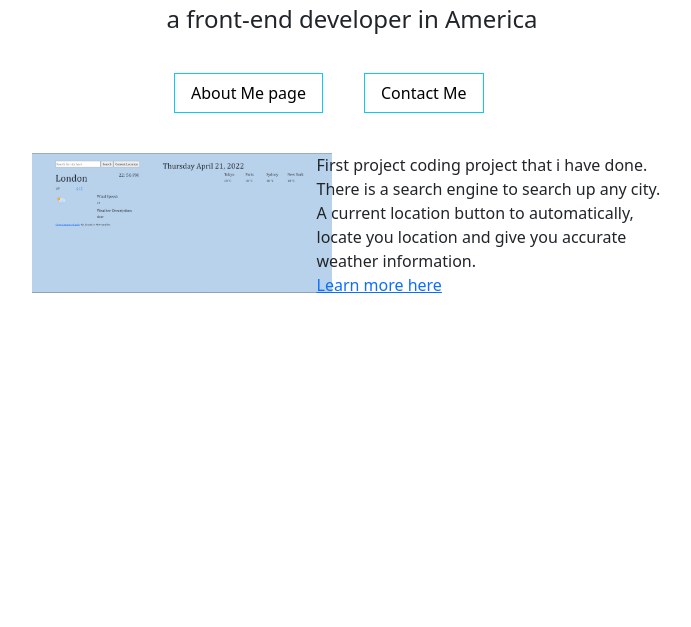
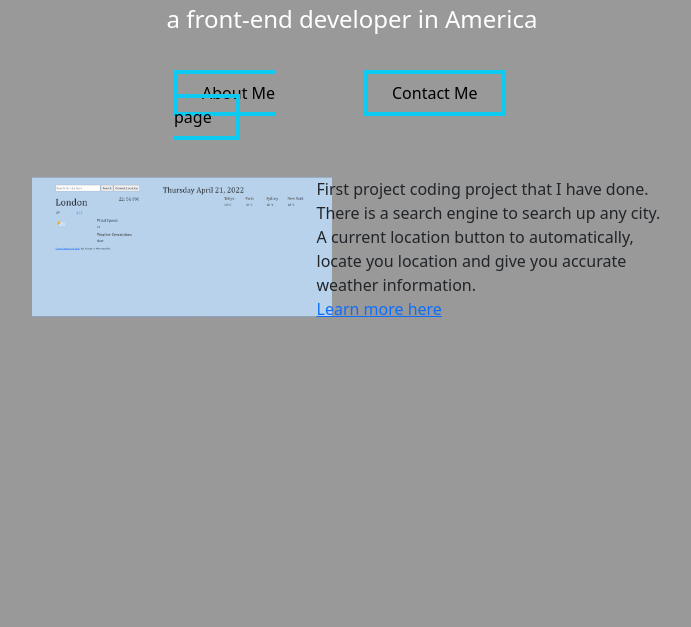
Before and after one commit to liss2022/SheCodees-profolio, a plain HTML site: page index.html in a window 1280 px wide. Shown: the part 173-800 px from the top of the page, without its empty margins (288-979 px from the left). Drawn offline with nearby package versions, Linux system fonts and the light colour scheme.

Commit message:
add css properties

```diff
--- a/css/styles.css
+++ b/css/styles.css
@@ -1,3 +1,12 @@
+:root {
+  --heading-colors: white;
+  --website-color: #999999;
+}
 body {
-  background: #2e2e2e;
+  background-color: var(--website-color);
 }
+h1,
+h3,
+h4 {
+  color: var(--heading-colors);
+}
--- a/index.html
+++ b/index.html
@@ -4,13 +4,13 @@
     <meta charset="UTF-8" />
     <meta http-equiv="X-UA-Compatible" content="IE=edge" />
     <meta name="viewport" content="width=device-width, initial-scale=1.0" />
-    <link rel="stylesheet" href="css/styles.css" />
     <link
       href="https://cdn.jsdelivr.net/npm/bootstrap@5.1.3/dist/css/bootstrap.min.css"
       rel="stylesheet"
       integrity="sha384-1BmE4kWBq78iYhFldvKuhfTAU6auU8tT94WrHftjDbrCEXSU1oBoqyl2QvZ6jIW3"
       crossorigin="anonymous"
     />
+    <link rel="stylesheet" href="css/styles.css" />
     <title>Homepage</title>
   </head>
   <body>
@@ -24,14 +24,14 @@
         <div class="col-2">
           <a
             href="about.html"
-            class="border border-info ps-3 pe-3 pt-2 pb-2 text-black text-decoration-none"
+            class="border border-info border-4 ps-4 pe-4 pt-2 pb-2 text-black text-decoration-none"
             >About Me page</a
           >
         </div>
         <div class="col-2">
           <a
             href="mailto:lisshernadez2198@gmail.com"
-            class="border border-info ps-3 pe-3 pt-2 pb-2 text-black text-decoration-none"
+            class="border border-info border-4 ps-4 pe-4 pt-2 pb-2 text-black text-decoration-none"
             >Contact Me</a
           >
         </div>
@@ -42,7 +42,7 @@
         </div>
         <div class="col-4 mt-5">
           <p>
-            First project coding project that i have done. There is a search
+            First project coding project that I have done. There is a search
             engine to search up any city. A current location button to
             automatically, locate you location and give you accurate weather
             information.
```
Also changed, not shown: about.html (+2 -0 lines), weather.html (+1 -0 lines).
